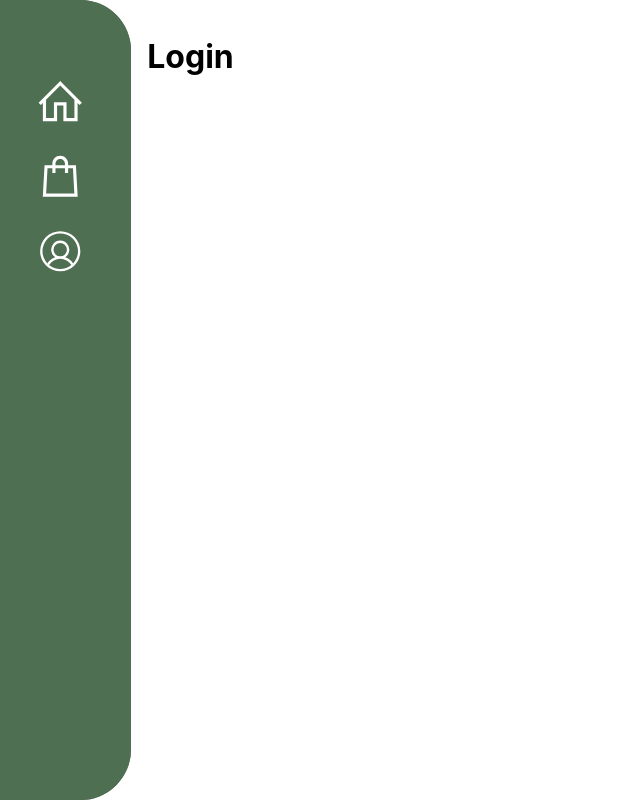
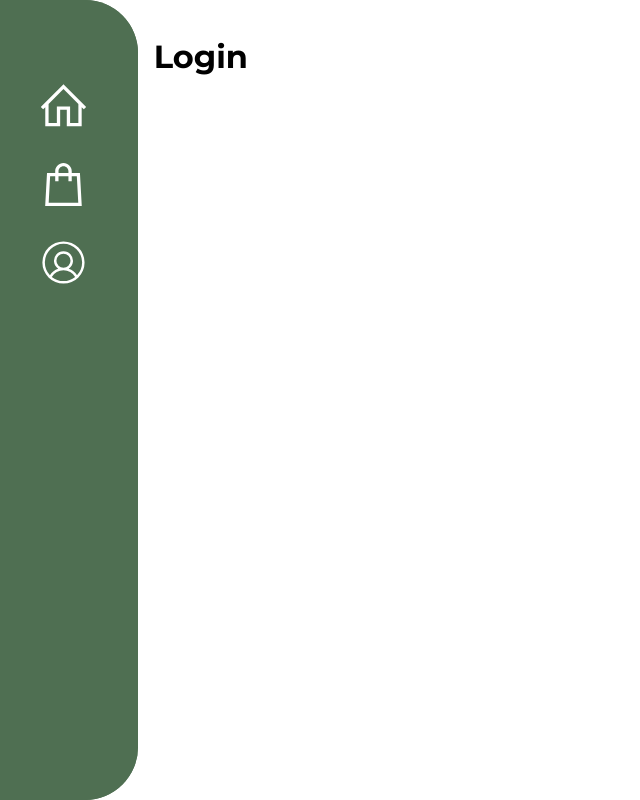
Before and after one commit to JomarMonrealUPLB/Farm-to-Table, a React (Create React App) app in the folder client/: page / in a window 1280 px wide. Shown: the whole page, without its empty margins (0-640 px from the left). Built offline with nearby package versions, Linux system fonts and the light colour scheme.

Commit message:
chore: added two main fonts

```diff
--- a/client/public/index.html
+++ b/client/public/index.html
@@ -3,6 +3,9 @@
   <head>
     <meta charset="utf-8" />
     <link rel="icon" href="%PUBLIC_URL%/favicon.ico" />
+    <style>
+      @import url('https://fonts.googleapis.com/css2?family=Montserrat:ital,wght@0,100..900;1,100..900&display=swap');
+    </style>
     <meta name="viewport" content="width=device-width, initial-scale=1" />
     <meta name="theme-color" content="#000000" />
     <meta
--- a/client/src/index.css
+++ b/client/src/index.css
@@ -2,11 +2,14 @@
   --primary-green: #4F6F52;
 }
 
+@font-face {
+  font-family: recoleta;
+  src: url("assets/fonts/Recoleta-RegularDEMO.otf") format("opentype");
+  }
+
 body {
   margin: 0;
-  font-family: -apple-system, BlinkMacSystemFont, 'Segoe UI', 'Roboto', 'Oxygen',
-    'Ubuntu', 'Cantarell', 'Fira Sans', 'Droid Sans', 'Helvetica Neue',
-    sans-serif;
+  font-family: "Montserrat",sans-serif;
   -webkit-font-smoothing: antialiased;
   -moz-osx-font-smoothing: grayscale;
 }
@@ -20,6 +23,11 @@
 }
 
 
+.no_display{
+  display: none;
+}
+
+
 
 .web_body{
   display: flex;
```
Also changed, not shown: client/src/assets/fonts/Recoleta-RegularDEMO.otf (added).
